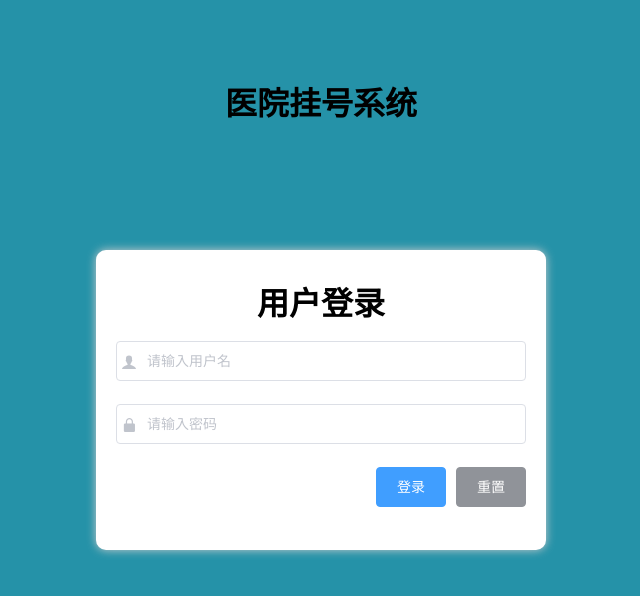
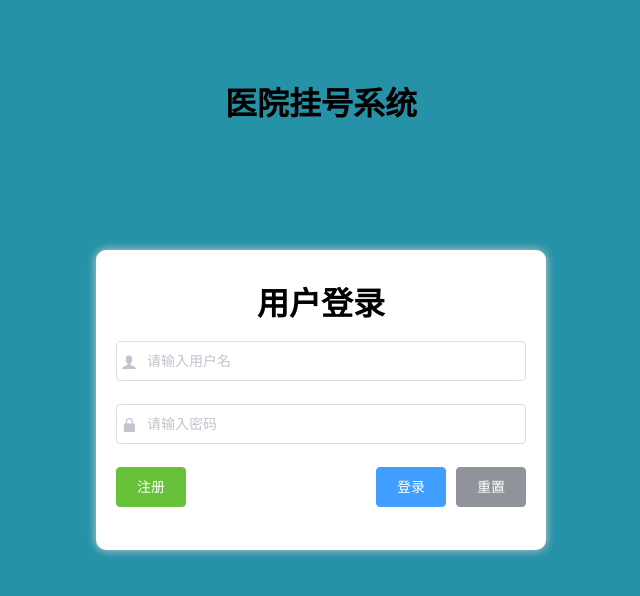
Before and after one commit to Mr54233/Hospital-registration-management-system, a Vue app in the folder frond-end/userside/: page /login in a window 1280 px wide. Shown: the top 596 px of the page, without its empty margins (319-959 px from the left). Built offline with nearby package versions, Linux system fonts and the light colour scheme.

Commit message:
update login

```diff
--- a/frond-end/userside/src/components/Login.vue
+++ b/frond-end/userside/src/components/Login.vue
@@ -26,6 +26,7 @@
 					></el-input>
 				</el-form-item>
 
+					<el-button class="lbtns" type="success">注册</el-button>
 				<el-form-item class="btns">
 					<el-button type="primary" @click="login">登录</el-button>
 					<el-button type="info" @click="resetLoginForm"
@@ -98,7 +99,7 @@ export default {
 			this.$message.success("登陆成功");
 			// 将返回数据中的令牌保存到sessionStorage
 			window.sessionStorage.setItem("token", res.token);
-			// 进入后台管理子系统的首页中去
+			// 进入首页
 			this.$router.push("/home");
 		},
 	},
@@ -147,6 +148,9 @@ export default {
 .btns {
 	float: right;
 }
+.lbtns{
+	float: left;
+}
 
 .reg_box{
 	display: none;
```
